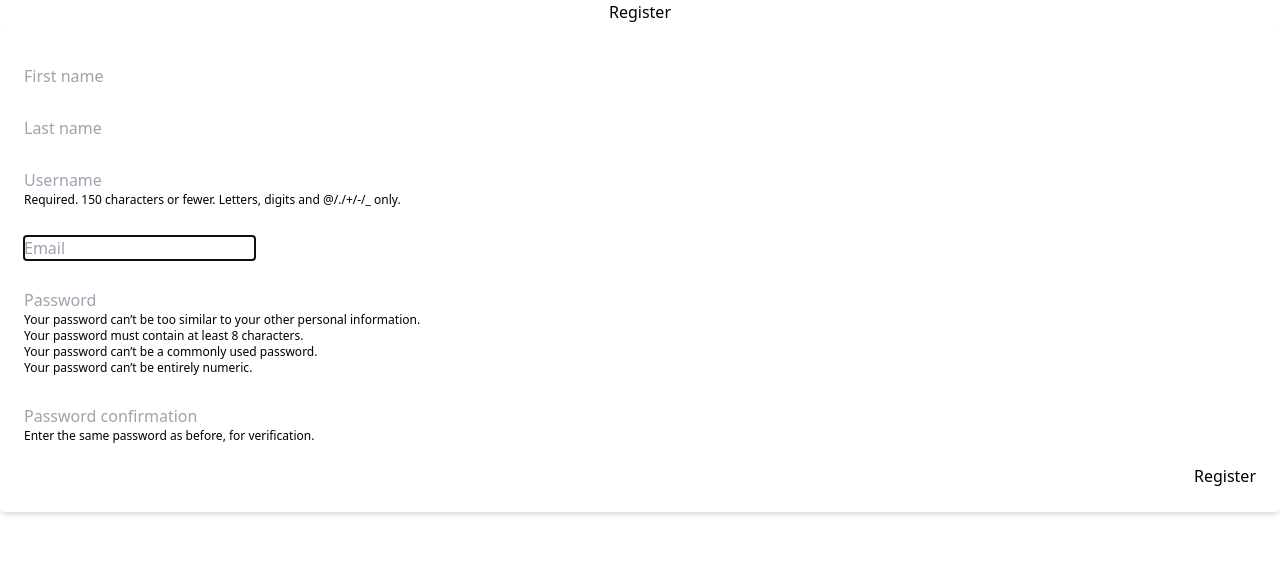
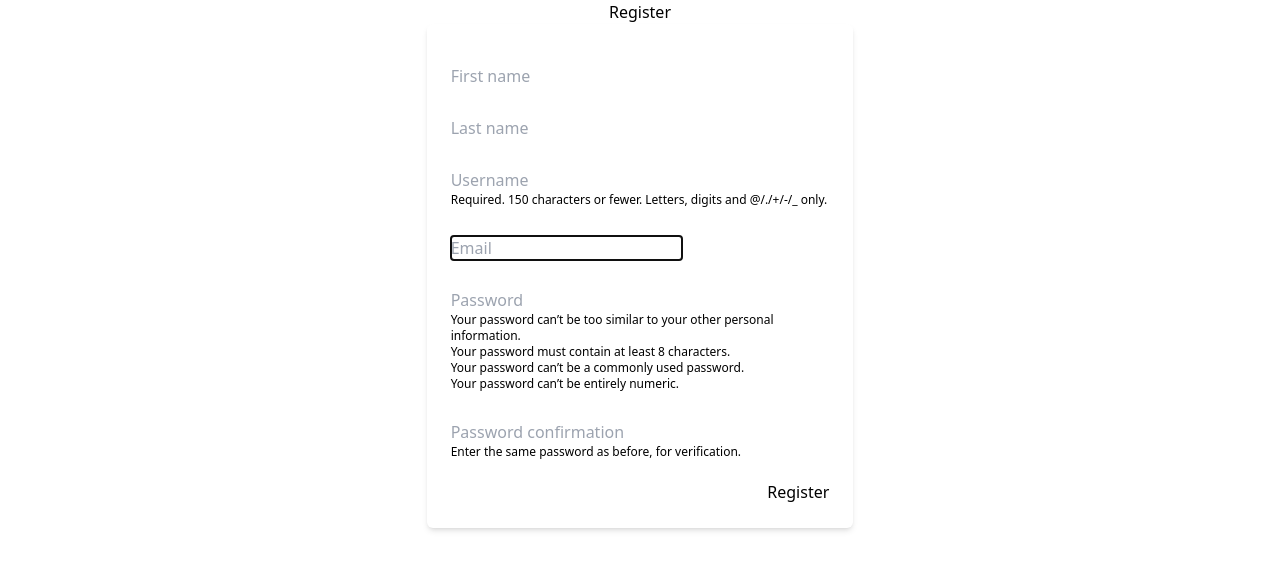
Before and after one commit to ricardocotillo/prodac, a Django app: page /authentication/register/ in a window 1280 px wide. Shown: the top 570 px of the page. Run offline with Django 3.2, Linux system fonts and the light colour scheme; parts of the project's set-up code (start-up, migrations or seed data) failed here and were passed over; some libraries are stand-ins or nearby versions.

Commit message:
fix register

```diff
--- a/authentication/templates/authentication/register.html
+++ b/authentication/templates/authentication/register.html
@@ -3,7 +3,7 @@
 
 {% block content %}
   <h2 class="text-center">{% translate "Register" %}</h2>
-  <div class="w-1/3 md:w-full mx-auto">
+  <div class="w-full md:w-1/2 lg:w-1/3 mx-auto">
     {% translate 'Register' as btn_text %}
     {% include 'components/form.html' with method='POST' btn_text=btn_text x_data='{ loading: false, onSubmit(){} }' %}
   </div>
```
